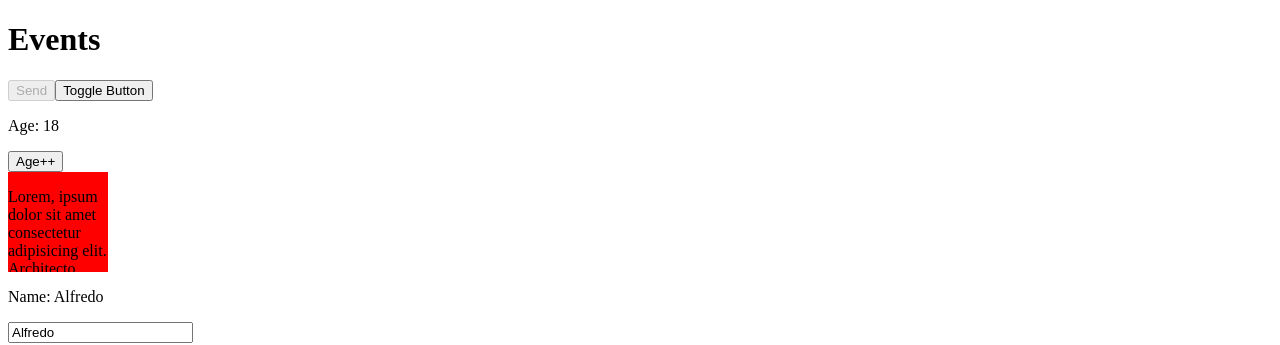
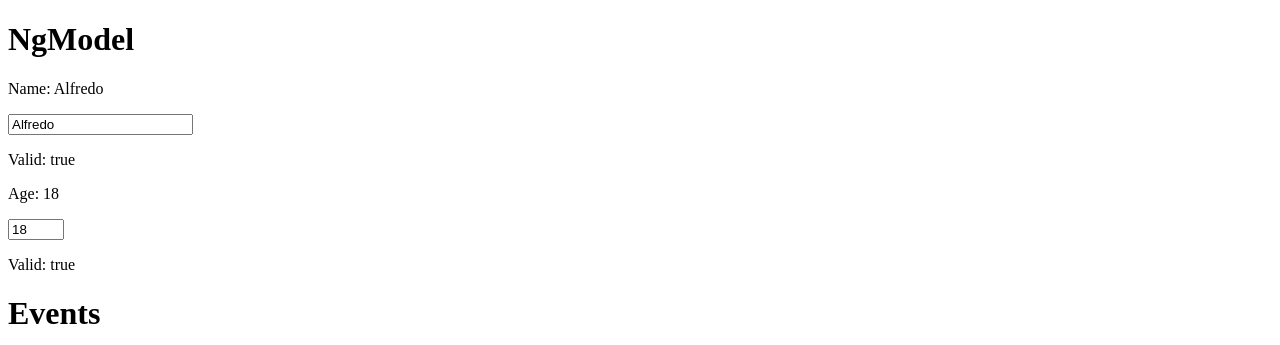
Before and after one commit to alfredosumosav/my-store, an Angular app: page / in a window 1280 px wide. Shown: the top 345 px of the page. Built offline with nearby package versions, Linux system fonts and the light colour scheme.

Commit message:
ngModel binding

```diff
--- a/src/app/app.component.html
+++ b/src/app/app.component.html
@@ -1,3 +1,11 @@
+<h1>NgModel</h1>
+<p>Name: {{person.name}}</p>
+<input type="text" required #nameInput="ngModel" [(ngModel)]="person.name" />
+<p>Valid: {{nameInput.valid}}</p>
+<p>Age: {{person.age}}</p>
+<input type="number" max="18" min="10" required #ageInput="ngModel" [(ngModel)]="person.age" />
+<p>Valid: {{ageInput.valid}}</p>
+
 <h1>Events</h1>
 <button [disabled]="isBtnDisabled">Send</button>
 <button (click)="toggleButton()">Toggle Button</button>
@@ -7,15 +15,15 @@
   <p>Lorem, ipsum dolor sit amet consectetur adipisicing elit. Architecto, officiis aliquid esse mollitia sunt praesentium, maxime eos ad sit excepturi reprehenderit velit temporibus qui fugiat? Similique ex recusandae nostrum qui.</p>
 </div>
 <p>Name: {{person.name}}</p>
-<input type="text" [value]="person.name" (keyup)="changeName($event)">
+<input type="text" [value]="person.name" (keyup)="changeName($event)" />
 <hr />
 <h1>Property Binding</h1>
 <button [disabled]="isBtnDisabled">Send</button>
-<input type="text" [value]="person.name">
+<input type="text" [value]="person.name" />
 <progress max="100" [value]="person.age"></progress>
 <img width="100" [src]="person.img" alt="random image" />
 <hr />
 <h1>Hello World</h1>
 <h2>{{ 'Hello World'.repeat(5) }}</h2>
 <p>Hi, my name is {{ person.name }} and I am {{person.age}}</p>
-<img src={{person.img}} alt="random image">
+<img src={{person.img}} alt="random image" />
--- a/src/app/app.module.ts
+++ b/src/app/app.module.ts
@@ -1,5 +1,6 @@
 import { NgModule } from '@angular/core';
 import { BrowserModule } from '@angular/platform-browser';
+import { FormsModule } from "@angular/forms";
 
 import { AppRoutingModule } from './app-routing.module';
 import { AppComponent } from './app.component';
@@ -10,6 +11,7 @@
   ],
   imports: [
     BrowserModule,
+    FormsModule,
     AppRoutingModule
   ],
   providers: [],
```
